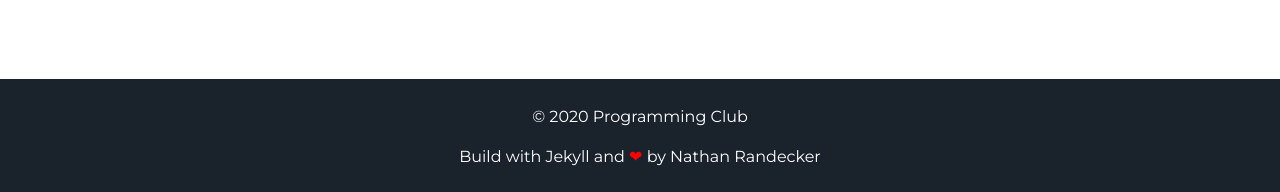
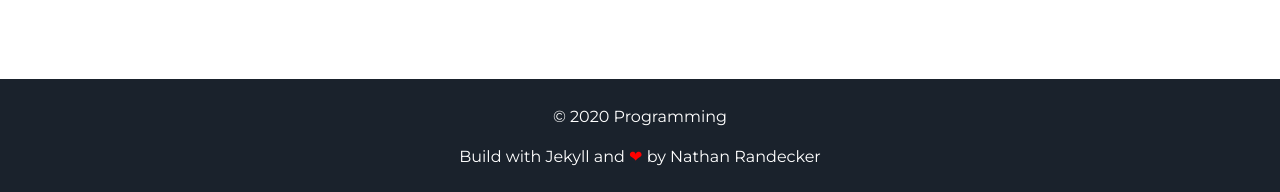
Before and after one commit to ytw060309/ProgrammingClub, a Jekyll site: the page built from index.html, in a window 1280 px wide and 900 px high, scrolled down 1942 px. Shown: the part 705-897 px from the top of the window. Built offline with Jekyll 4.4.1, drawn with Linux system fonts in a browser that asks for light colours; some of the changed text lies outside the part shown.

Commit message:
about page commit

```diff
--- a/_config.yml
+++ b/_config.yml
@@ -5,7 +5,7 @@ description: 프로그래밍 동아리 신청 사이트
 # url: "localhost:3000" # the base hostname & protocol for your site e.g. http://willianjusten.com.br
 
 # User settings
-username: 2020 Programming Club
+username: 2020 Programming
 user_description: 2020학년도 분당중 프로그래밍 동아리
 user_title: 회장 유태우
 email: helloworld1620@naver.com
```
